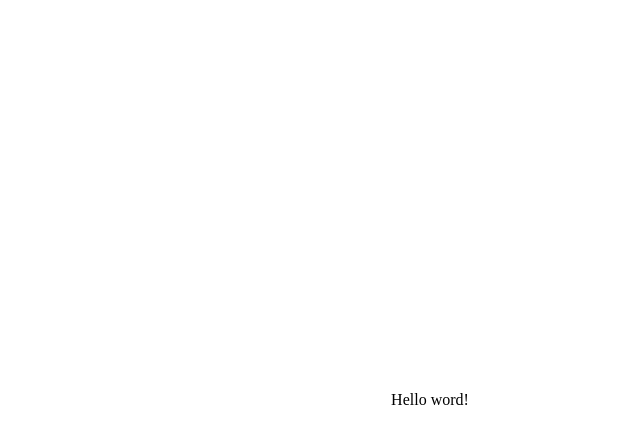
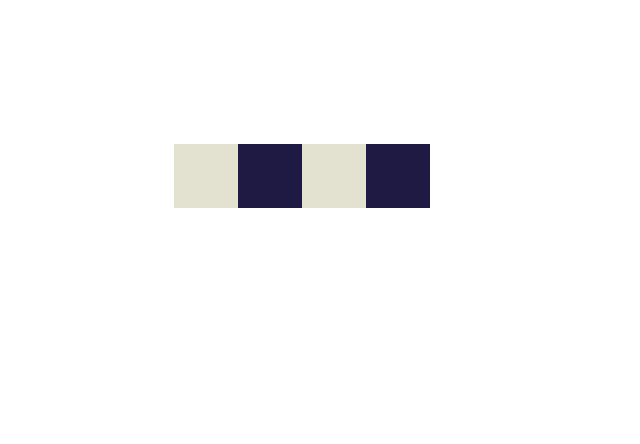
Before and after one commit to Mykolasu/Chess, a React (Create React App) app: page / in a window 1280 px wide. Shown: the top 444 px of the page, without its empty margins (210-850 px from the left). Built offline with nearby package versions, Linux system fonts and the light colour scheme.

Commit message:
added models

```diff
--- a/src/App.tsx
+++ b/src/App.tsx
@@ -1,10 +1,11 @@
 import React from 'react';
 import './App.css';
+import BoardComponent from './components/BoardComponent';
 
 const App = () => {
   return (
     <div className='app'>
-      Hello word!
+      <BoardComponent/>
     </div>
   );
 }
--- a/src/components/BoardComponent.tsx
+++ b/src/components/BoardComponent.tsx
@@ -2,8 +2,13 @@ import React from 'react';
 
 const BoardComponent = () => {
     return (
-        <div>
-
+        <div
+        className='board'
+        >
+            <div className="cell white"></div>
+            <div className="cell black"></div>
+            <div className="cell white"></div>
+            <div className="cell black"></div>
         </div>
     );
 }
--- a/src/components/CellComponent.tsx
+++ b/src/components/CellComponent.tsx
@@ -2,7 +2,9 @@ import React from 'react';
 
 const CellComponent = () => {
     return (
-        <div>
+        <div
+        className='cell'
+        >
 
         </div>
     );
--- /dev/null
+++ b/src/models/Cell.ts
@@ -0,0 +1,3 @@
+export class Cell {
+
+}
--- /dev/null
+++ b/src/models/Colors.ts
@@ -0,0 +1,4 @@
+export enum Colors {
+    WHITE= 'white',
+    BLACK= 'black'
+}
```
Also changed, not shown: src/models/Board.ts (added, +19 -0 lines), src/models/Player.ts (added).
